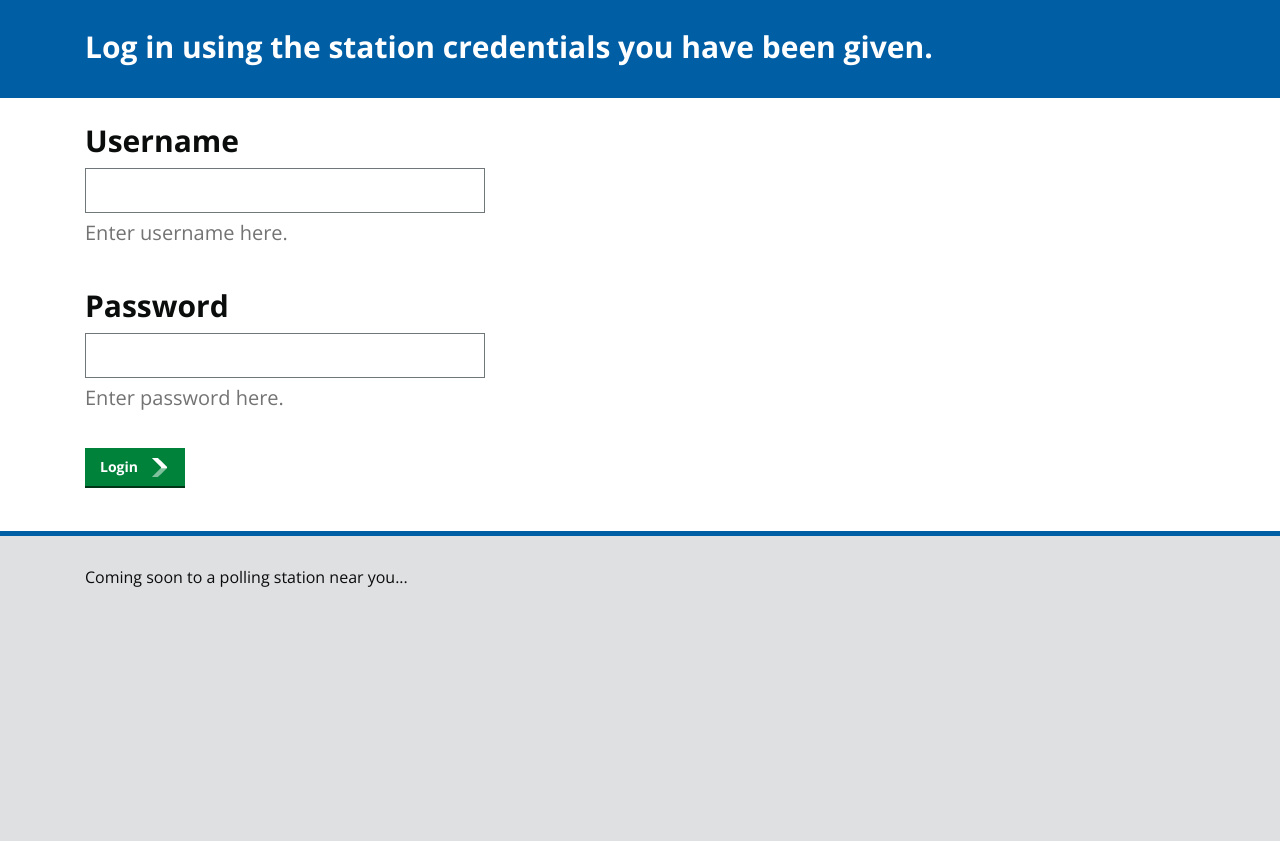
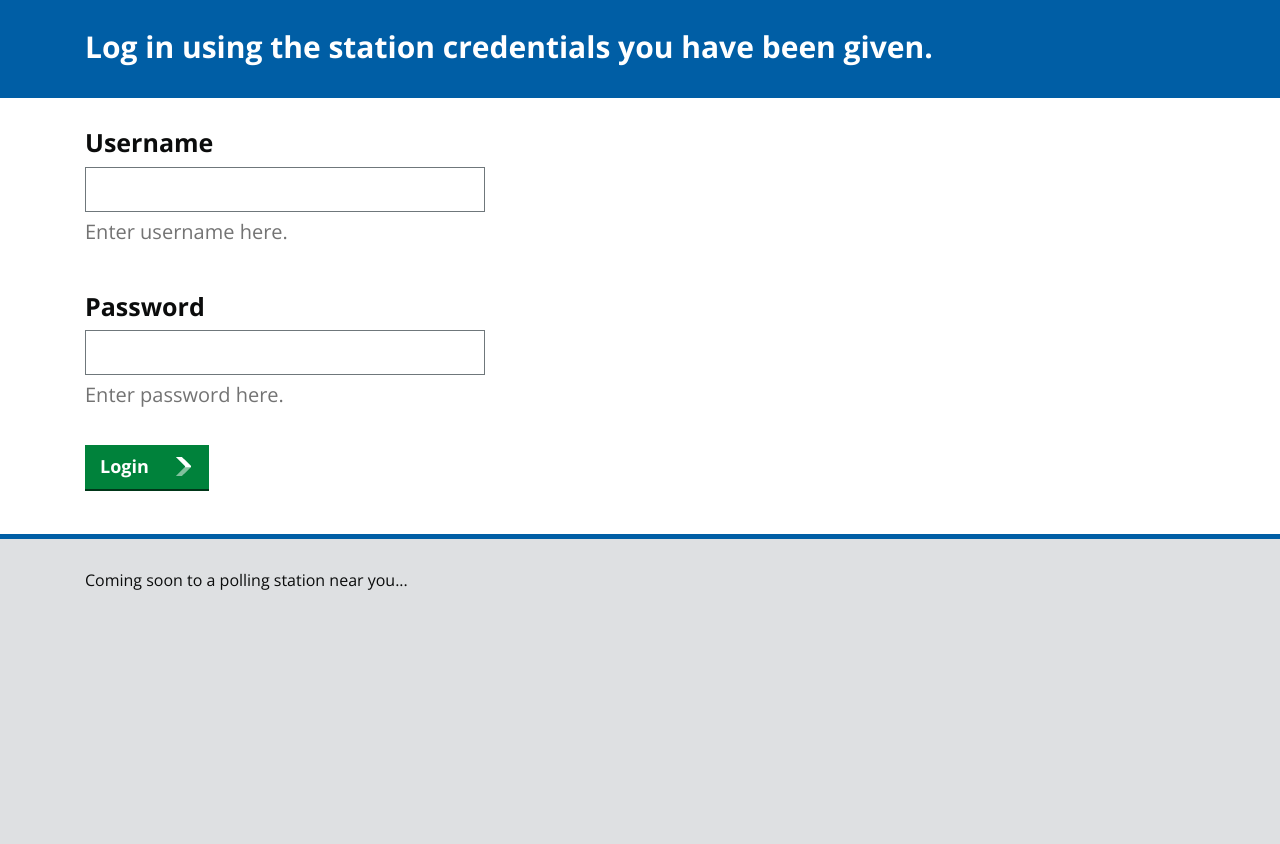
Before and after one commit to E-lection/Station, a Flask app: page /login in a window 1280 px wide. Shown: the part 77-921 px from the top of the page. Run offline with Flask 2, Linux system fonts and the light colour scheme; some libraries are stand-ins or nearby versions.

Commit message:
Made login page formatting match that on the find voter page.

```diff
--- a/static/css/main.css
+++ b/static/css/main.css
@@ -22,6 +22,11 @@
   padding-left: 30px;
 }
 
+/* CLERK LOGIN STUFF */
+.clerk-login-form > button{
+  font-size: 18px;
+}
+
 
 /* STATION FORM STUFF */
 .station-info-entry {
@@ -30,6 +35,14 @@
   padding-bottom: 10px;
   line-height: 1.5;
   font-size: 30px;
+}
+
+.station-info-entry > label{
+  font-size: 25px;
+}
+
+.find-voter-form > button{
+  font-size: 18px;
 }
 
 .station-info-entry > p{
--- a/templates/login.html
+++ b/templates/login.html
@@ -15,7 +15,7 @@
   {% if message %}
     <h3>{{ message }}</h3>
   {% endif %}
-    <form action="{{ url_for('login') }}" method="post" name="login" autocomplete="off">
+    <form action="{{ url_for('login') }}" class="clerk-login-form" method="post" name="login" autocomplete="off">
       <div class="form-group station-info-entry">
         <label class="control-label" for="username">Username</label>
         <input type="text" class="form-control form-login" name="username">
--- a/templates/station.html
+++ b/templates/station.html
@@ -12,7 +12,7 @@
 
 {% block body %}
   {{ super() }}
-  <form action="{{ url_for('station') }}" method="post" name="find-voter">
+  <form action="{{ url_for('station') }}" class="find-voter-form" method="post" name="find-voter">
     <div class="form-group station-info-entry">
       <label class="control-label" for="userName">First name(s)</label>
       <input type="text" class="form-control" name="firstname">
```
